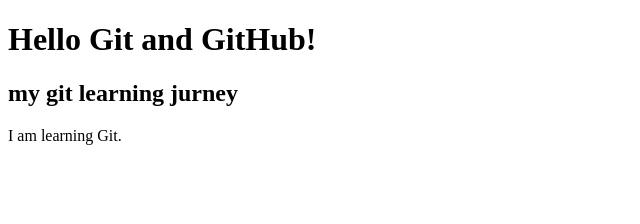
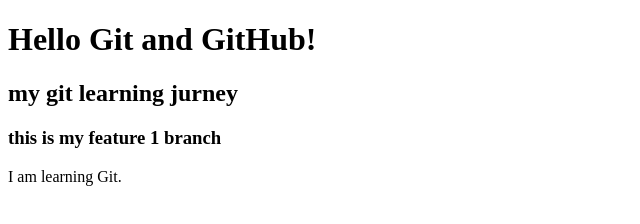
Before and after one commit to subh-karn/Git-Practice, a plain HTML site: page index.html in a window 1280 px wide. Shown: the whole page, without its empty margins (0-640 px from the left). Drawn offline with Linux system fonts and the light colour scheme.

Commit message:
added feature1 heading

```diff
--- a/index.html
+++ b/index.html
@@ -6,6 +6,7 @@
 <body>
     <h1>Hello Git and GitHub!</h1>
     <h2>my git learning jurney</h2>
+    <h3>this is my feature 1 branch</h3>
     <p>I am learning Git.</p>
 </body>
 </html>
```
